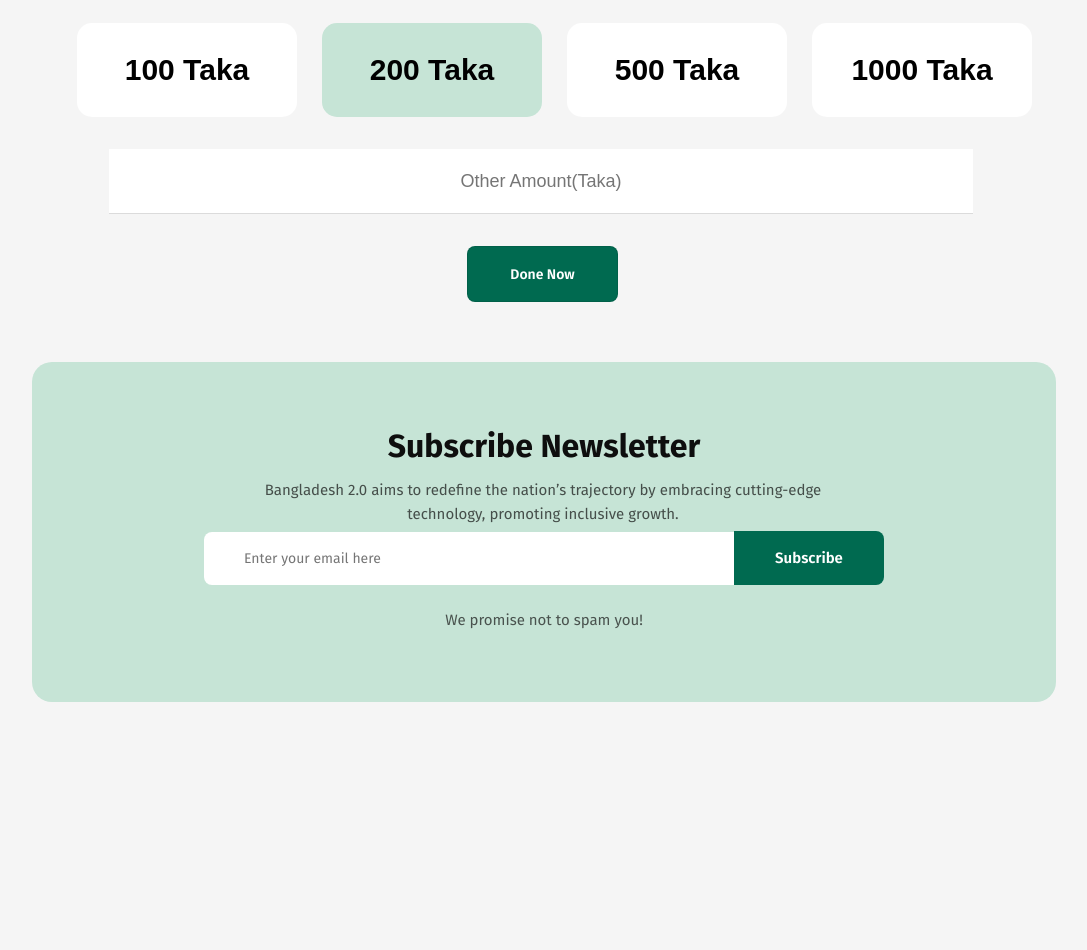
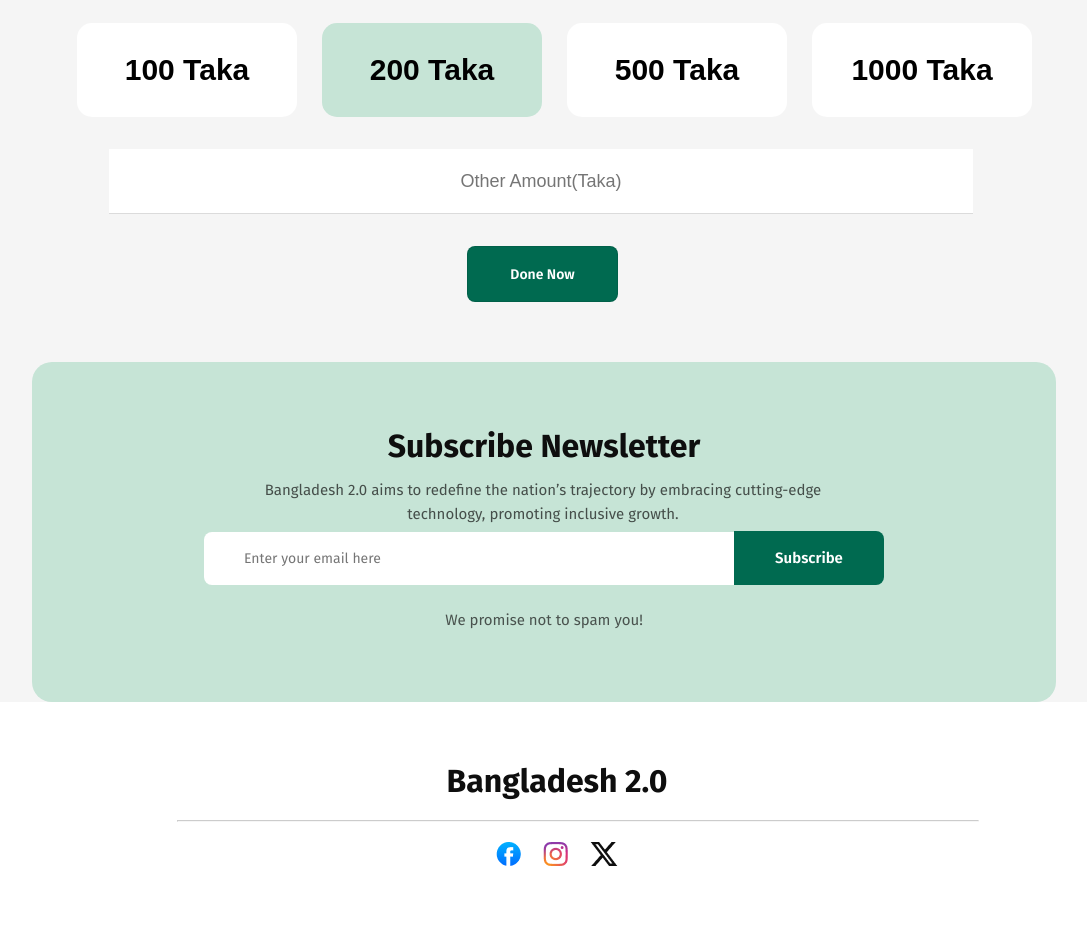
Before and after one commit to mowlyray/webcourse-Assignment1, a plain HTML site: page index.html in a window 1280 px wide. Shown: the part 3507-4457 px from the top of the page, without its empty margins (83-1170 px from the left). Before the commit the page ends 4209 px from the top, so only its background shows below. Drawn offline with Linux system fonts and the light colour scheme.

Commit message:
added footer section

```diff
--- a/index.html
+++ b/index.html
@@ -236,6 +236,18 @@
         <p class="subtitle">We promise not to spam you!</p>
 
        </div>
+       <!-- footer section start -->
+       <footer class="fira-sans">
+        <div class="footer">
+            <h1>Bangladesh 2.0</h1>
+            <hr class="line"  width="800px">
+            <div class="icons">
+                <a href="www.google.com"><img src="./assets/facebook.png" alt=""></a>
+                <a href="www.google.com"><img src="./assets/instagram.png" alt=""></a></li>
+                <a href="www.google.com"><img src="./assets/x.png" alt=""></a>
+            </div>
+        </div>
+    </footer>
 
 
     </main>
--- a/style.css
+++ b/style.css
@@ -278,13 +278,13 @@
   letter-spacing: 0%;
   border: none;
 }
-.card2 button:hover{
+.card2 button:hover {
   background-color: #75dfb0;
   box-shadow: 2px 2px 2px black;
   transition: 0.5s;
   cursor: pointer;
 }
-.card3 button:hover{
+.card3 button:hover {
   background-color: #ddc385;
   box-shadow: 2px 2px 2px black;
   transition: 0.5s;
@@ -415,14 +415,13 @@
   color: white;
   margin-top: 20px;
 }
-.news-btn:hover{
+.news-btn:hover {
   background-color: #09a15c;
   color: #ffffff;
   transition: 0.8s;
   box-shadow: 2px 2px 2px black;
   transition: 0.5s;
   cursor: pointer;
-
 }
 
 /* donate styles */
@@ -498,7 +497,7 @@
   font-weight: 600;
   letter-spacing: 0%;
 }
-.donate-btn:hover{
+.donate-btn:hover {
   background-color: #09a15c;
   color: #ffffff;
   transition: 0.8s;
@@ -573,3 +572,28 @@
   font-size: 15px;
   font-weight: 400;
 }
+
+/* footer start here  */
+
+.footer {
+  background: rgb(255, 255, 255);
+  padding: 60px 100px 80px 100px;
+  text-align: center;
+}
+.footer h1 {
+  color: rgb(14, 14, 14);
+  font-family: Fira Sans;
+  font-weight: 700;
+  font-size: 32px;
+  margin-bottom: 20px;
+}
+.line {
+  margin-left: 160px;
+  margin-bottom: 20px;
+  opacity: 50%;
+}
+.icons {
+  display: flex;
+  gap: 22px;
+  justify-content: center;
+}
```
